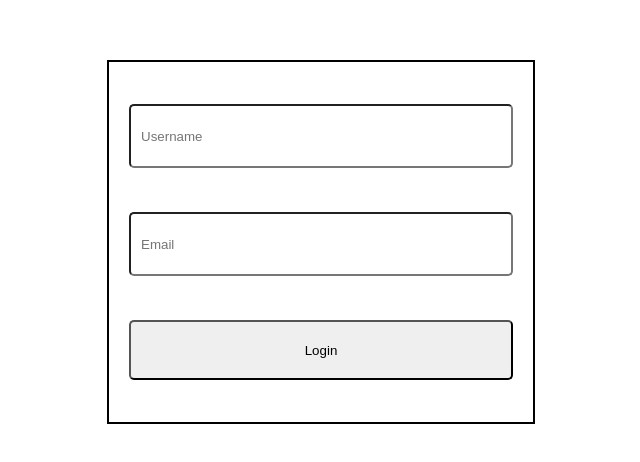
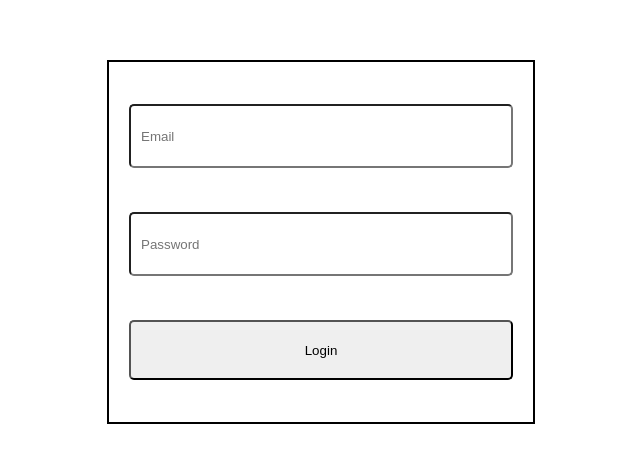
Before and after one commit to Ali-Olliek/Survey-builder, a React (Create React App) app in the folder react-front-end/: page /login in a window 1280 px wide. Shown: the part 166-628 px from the top of the page, without its empty margins (319-959 px from the left). Built offline with nearby package versions, Linux system fonts and the light colour scheme.

Commit message:
User Can Log In

```diff
--- a/react-front-end/src/components/Login.js
+++ b/react-front-end/src/components/Login.js
@@ -1,48 +1,50 @@
 import React, { useState } from "react";
+import axios from 'axios';
+import { Navigate } from "react-router-dom";
 
 export default function Login() {
       const [values, setValues] = useState({
-        Username: "",
         Email: "",
+        password: ""
       });
 
       const [submitted, setSubmitted] = useState(false);
       const [valid, setValid] = useState(false);
 
-      const handleUserNameInput = (event) => {
-        setValues({ ...values, Username: event.target.value });
-      };
 
       const handleEmailInput = (event) => {
         setValues({ ...values, Email: event.target.value });
       };
+      const handlePasswordInput = (event) => {
+        setValues({ ...values, Password: event.target.value });
+      };
 
-
-      const handleSubmit = (event) => {
+      const handleSubmit = async (event) => {
         event.preventDefault();
-        if (values.Username && values.Email) {
-          setValid(true);
+        let email = values.Email
+        let password = values.Password
+          return axios
+            .post('http://127.0.0.1:8000/api/v1/Users/Login', {
+              email,
+              password,
+            })
+            .then((response) => {
+              if (response.status === 200) {
+                let user = [];
+                user.push(response.data.username, response.data.user_id)
+                localStorage.setItem("user", JSON.stringify(user));
               }
-        setSubmitted(true);
+              return response.data;
+            });
         };
 
 return (
     <div className="form-container">
-        <form className="register-form" onSubmit={handleSubmit}>
+      <form className="register-form">
         {submitted && valid ? (
           <div className="success-message">
             Success! Thank you for registering
           </div>
-          ) : null}
-          <input
-            onChange={handleUserNameInput}
-            value={values.Username}
-            className="form-field"
-            placeholder="Username"
-            name="username"
-          />
-          {submitted && !values.Username ? (
-            <span>Please enter a username</span>
         ) : null}
         <input
           onChange={handleEmailInput}
@@ -54,8 +56,19 @@ export default function Login() {
         {submitted && !values.Email ? (
           <span>Please enter an Email</span>
         ) : null}
-          <button type="submit">Login</button>
+        <input
+          type={'password'}
+          onChange={handlePasswordInput}
+          value={values.Password}
+          className="form-field"
+          placeholder="Password"
+          name="Password"
+        />
+        {submitted && !values.Password ? (
+          <span>Please enter an Password</span>
+        ) : null}
+        <button onClick={handleSubmit} type="submit">Login</button>
       </form>
     </div>
-  );
+    )
   }
--- a/react-front-end/src/components/Surveys.js
+++ b/react-front-end/src/components/Surveys.js
@@ -10,17 +10,17 @@ export default function Surveys() {
   }, []);
 
   return (
-    <>
+    <div className='Survey-container'>
       {Surveys.map(Survey => {
         return (
           <>
-            <div className="Survey-card" key={Survey.id}>
+            <div className={`Card Survey${Survey.id}`} key={Survey.id}>
               <h1 className="Survey-title">{JSON.stringify(Survey.title)}</h1>
               <h4 className="Survey-created-by">{JSON.stringify(Survey.created_by)}</h4>
             </div>
           </>
         );
       })}
-    </>
+    </div>
   );
 }
--- a/react-front-end/src/stylesheets/App.css
+++ b/react-front-end/src/stylesheets/App.css
@@ -26,12 +26,25 @@ button {
     border-radius: 5px;
 }
 
-.surveys-container {
-    display: grid;
-    border: 1px solid black;
-    padding-inline: 20px;
+#root {
+    display: flex;
+    align-items:center;
+    justify-content: center;
 }
 
-.survey {
+.Survey-container {
+    display: flex;
+    flex-direction: row;
+    position: absolute;
+    top: 25%;
+    gap: 40px;
+}
+
+.Card {
+    width: auto;
+    height: 300px;
     border: 1px solid black;
+    padding: 20px;
+    border-radius: 10px;
+    box-shadow: 5px 5px;
 }
```
Lines whose indentation alone changed are shown as unchanged.
